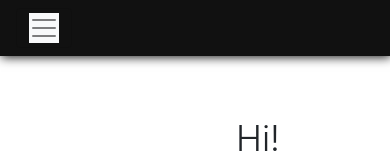
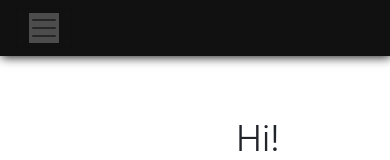
Before and after one commit to natalyapeixoto/natalyapeixoto.github.io, a website: page index.html in a window 390 px wide. Shown: the top 160 px of the page. Drawn offline with Linux system fonts and the light colour scheme.

Commit message:
nav bar toggle correction

```diff
--- a/css/style.css
+++ b/css/style.css
@@ -10,6 +10,9 @@ header nav {
 }
 header .nav-link:hover {
   opacity:0.3;
+}
+header .span-nav{
+  background-color: rgba(102, 101, 101, 0.705);
 }
 header .text-autora {
   font-size: 35px;
--- a/index.html
+++ b/index.html
@@ -16,7 +16,7 @@
       <nav class="navbar navbar-expand-lg navbar-light">
           <div class="container">
             <button class="navbar-toggler" type="button" data-toggle="collapse" data-target="#navbarSupportedContent" aria-controls="navbarSupportedContent" aria-expanded="false" aria-label="Toggle navigation">
-                <span class="navbar-toggler-icon bg-light"></span>
+                <span class="span-nav navbar-toggler-icon "></span>
             </button>
             <div class="navbar-collapse collapse hide" id="navbarSupportedContent" >
               <ul class="header-navbar-list navbar-nav">
```
